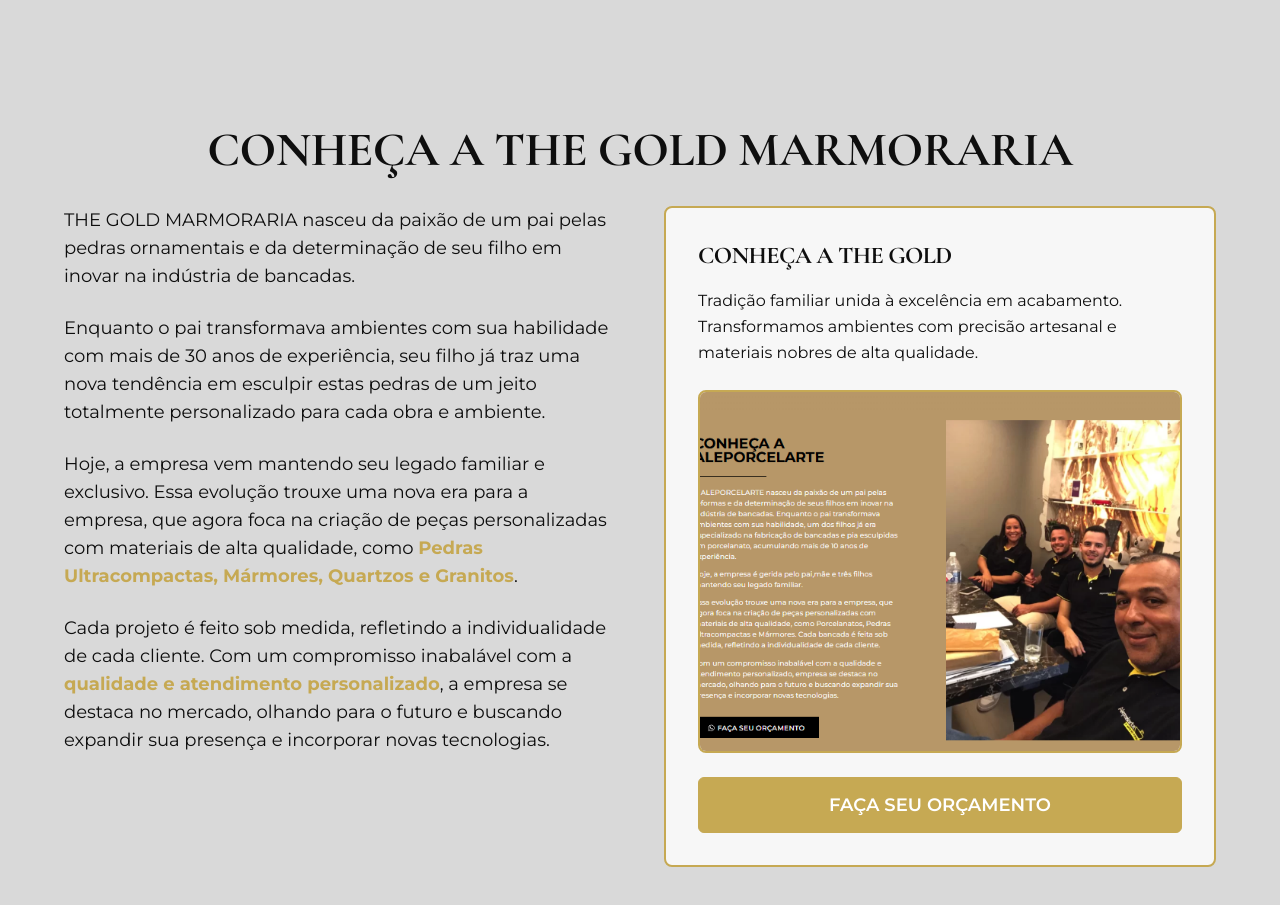
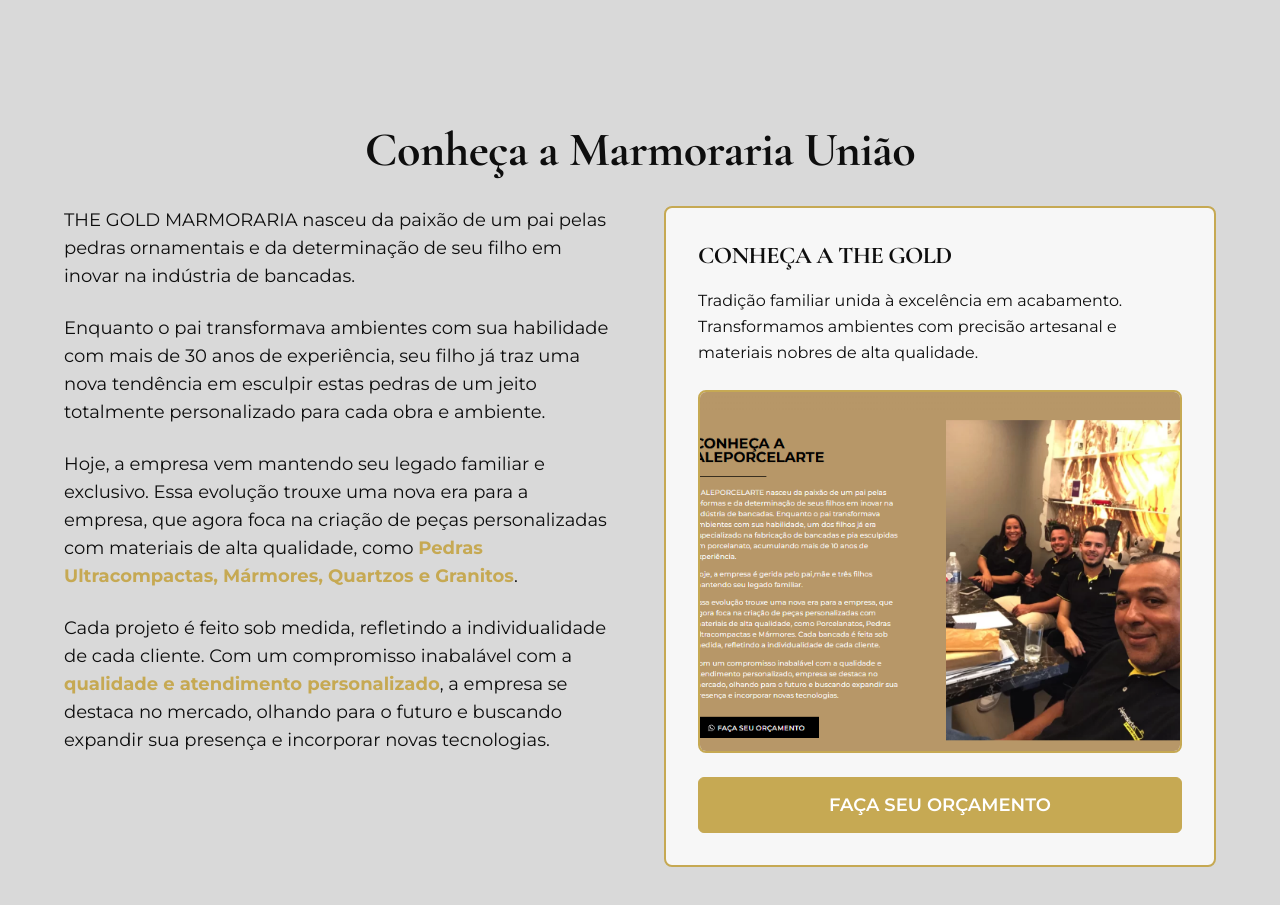
Before and after one commit to gg931770-alt/exact-viewport-craft-45540-96346-20628--85853, a React (Vite) app: page / in a window 1280 px wide. Shown: the part 2334-3239 px from the top of the page. Built offline with nearby package versions, Linux system fonts and the light colour scheme; the HTML template or start-up script is replaced by a standard one.

Commit message:
Update About Section Title

```diff
--- a/src/components/About.tsx
+++ b/src/components/About.tsx
@@ -3,7 +3,7 @@ import { Button } from "@/components/ui/button";
 const About = () => {
   return <section id="sobre" className="py-12 md:py-16 bg-secondary">
       <div className="container mx-auto px-4">
-        <h2 className="font-serif text-3xl md:text-5xl font-bold text-primary mb-8 text-center"><span translate="no">CONHEÇA A THE GOLD MARMORARIA</span>  </h2>
+        <h2 className="font-serif text-3xl md:text-5xl font-bold text-primary mb-8 text-center"><span translate="no">Conheça a Marmoraria União</span></h2>
 
         <div className="grid lg:grid-cols-2 gap-8 lg:gap-12 items-start max-w-6xl mx-auto">
           <div className="space-y-6 font-sans text-base md:text-lg text-primary leading-relaxed max-w-prose">
```
